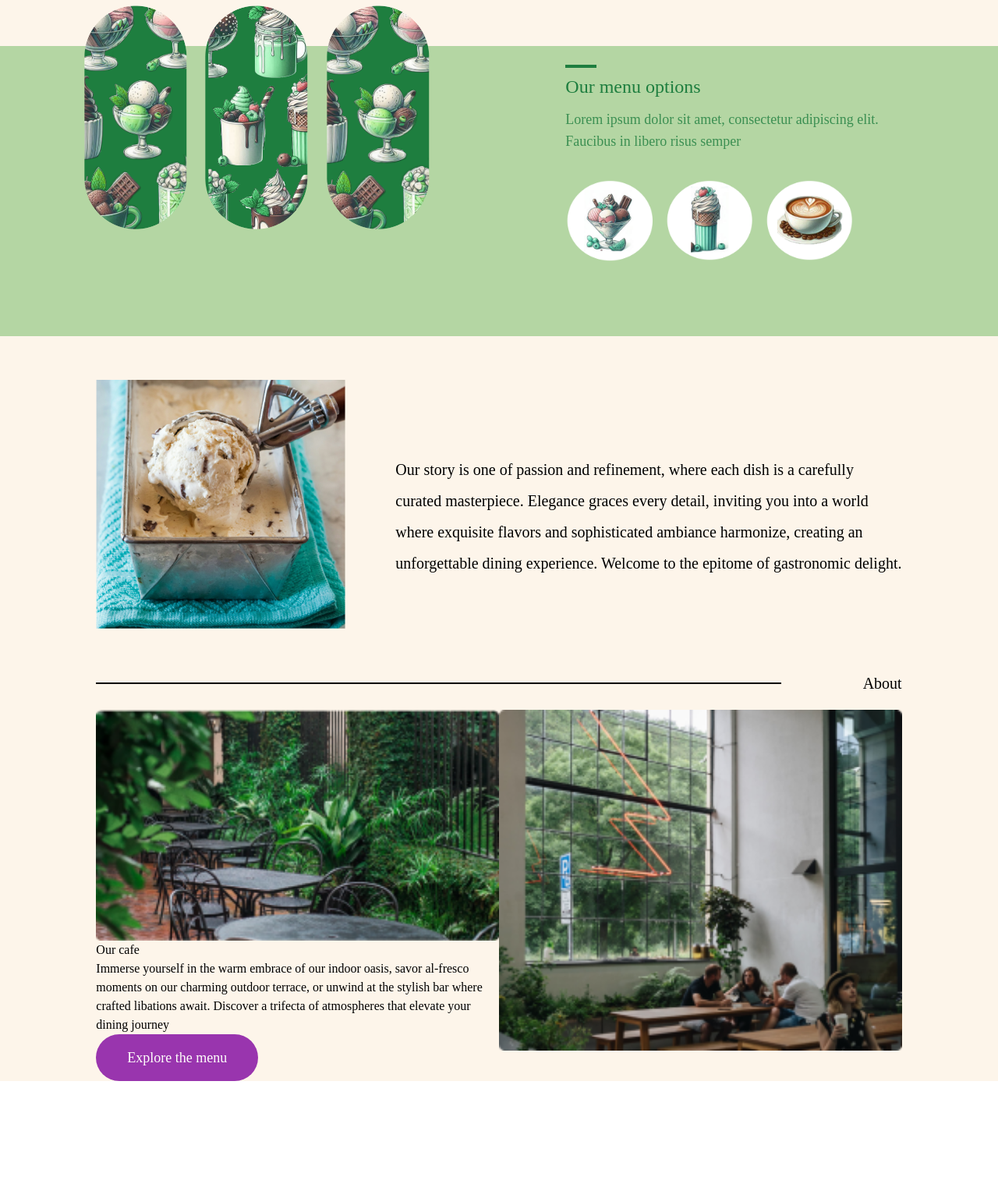
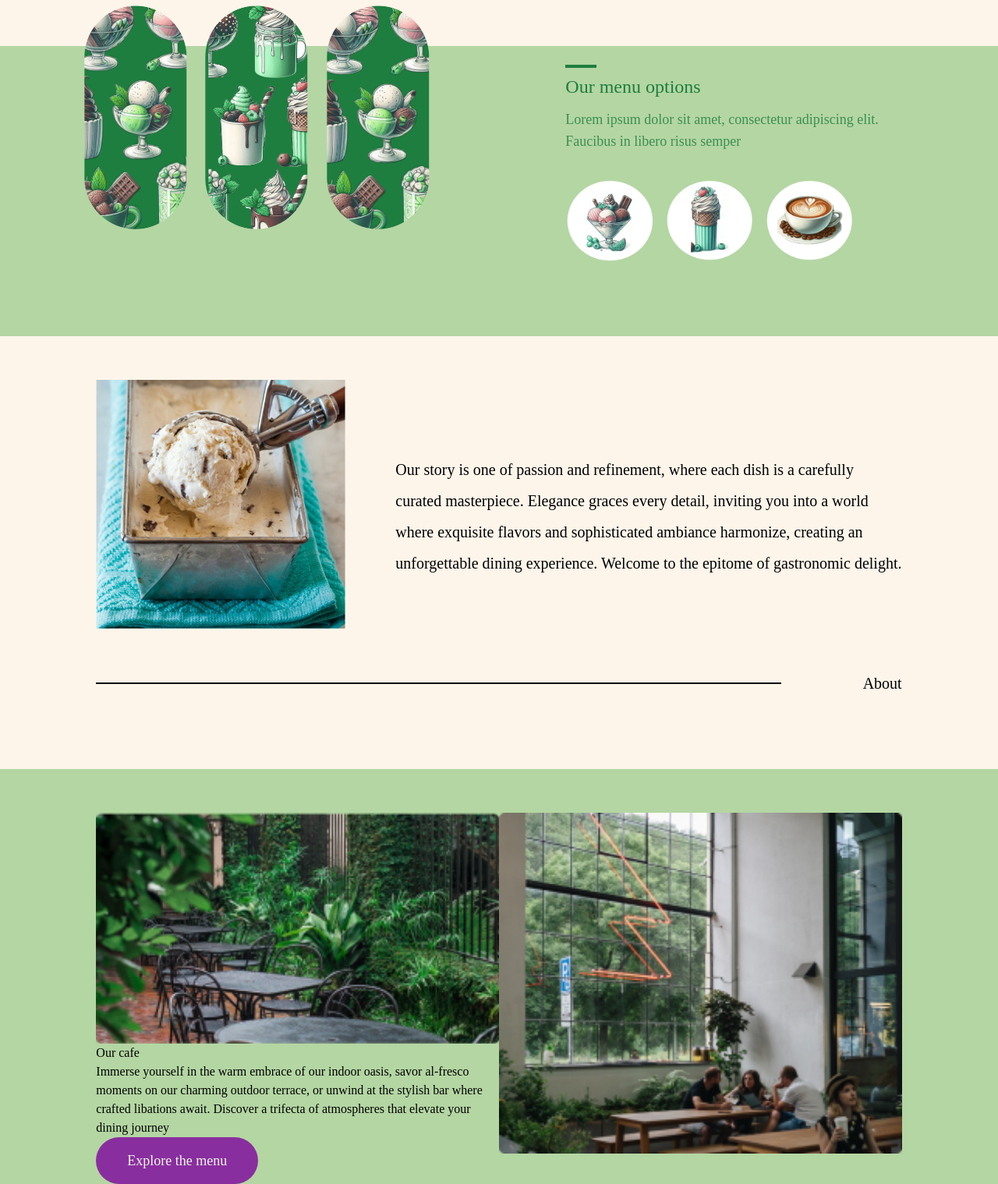
Before and after one commit to Lumberj3ck/Nonnas_website, a website: page index.html in a window 1280 px wide. Shown: the part 768-2286 px from the top of the page at 78% size. Before the commit the page ends 2154 px from the top, so only its background shows below. Drawn offline with Linux system fonts and the light colour scheme; a web font is replaced by a local one.

Commit message:
fixed paddings for the third section

```diff
--- a/index.html
+++ b/index.html
@@ -70,7 +70,7 @@
                 </div>
             </div>
         </section>
-        <section class="px-5 pb-24 w-full bg-[#B4D6A3] md:px-0">
+        <section class="px-5 pb-24 w-full bg-[#B4D6A3] md:px-0 ">
             <div
                 class="lg:max-w-[1700px] min-[400px]:w-5/6 min-[400px]:mx-auto min-[640px]:max-w-[30rem] max-w-sm min-[540px]:max-w-none md:max-w-none">
                 <div class="md:flex justify-between md:gap-16">
@@ -110,7 +110,7 @@
                 </div>
             </div>
         </section>
-        <section class="px-5 pt-14 pb-5">
+        <section class="px-5 pt-14 pb-24 ">
             <div
                 class="lg:max-w-[1700px] min-[400px]:w-5/6 min-[400px]:mx-auto min-[640px]:max-w-[30rem] max-w-sm min-[540px]:max-w-none md:max-w-none">
                 <div class="mb-5 md:flex md:items-center lg:justify-between lg:mb-10">
@@ -148,7 +148,7 @@
                 </div> -->
             </div>
         </section>
-        <section class="px-5">
+        <section class="px-5 bg-[#B4D6A3] pt-14">
             <div
                 class="lg:max-w-[1700px] min-[400px]:w-5/6 min-[400px]:mx-auto min-[640px]:max-w-[30rem] max-w-sm min-[540px]:max-w-none md:max-w-none">
                 <div class="grid md:grid-cols-2 ">
```
